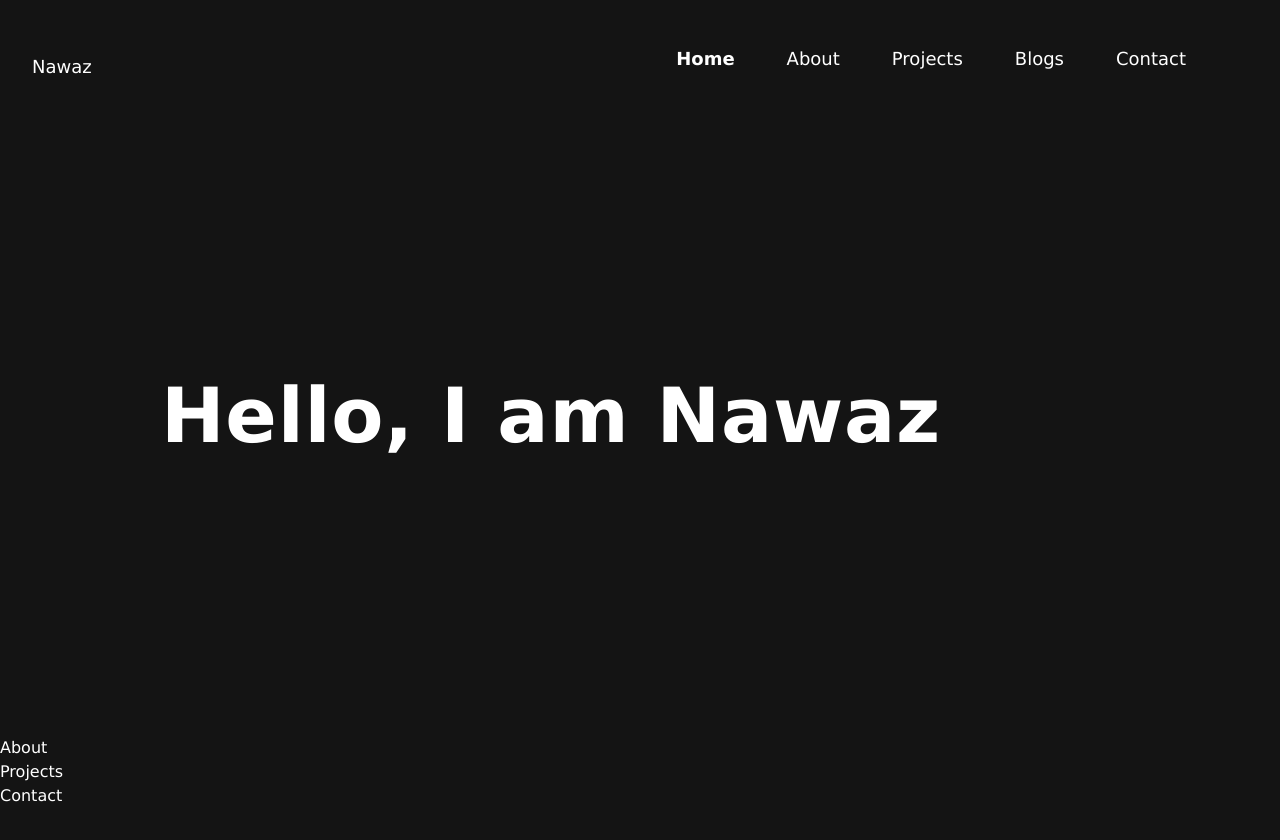
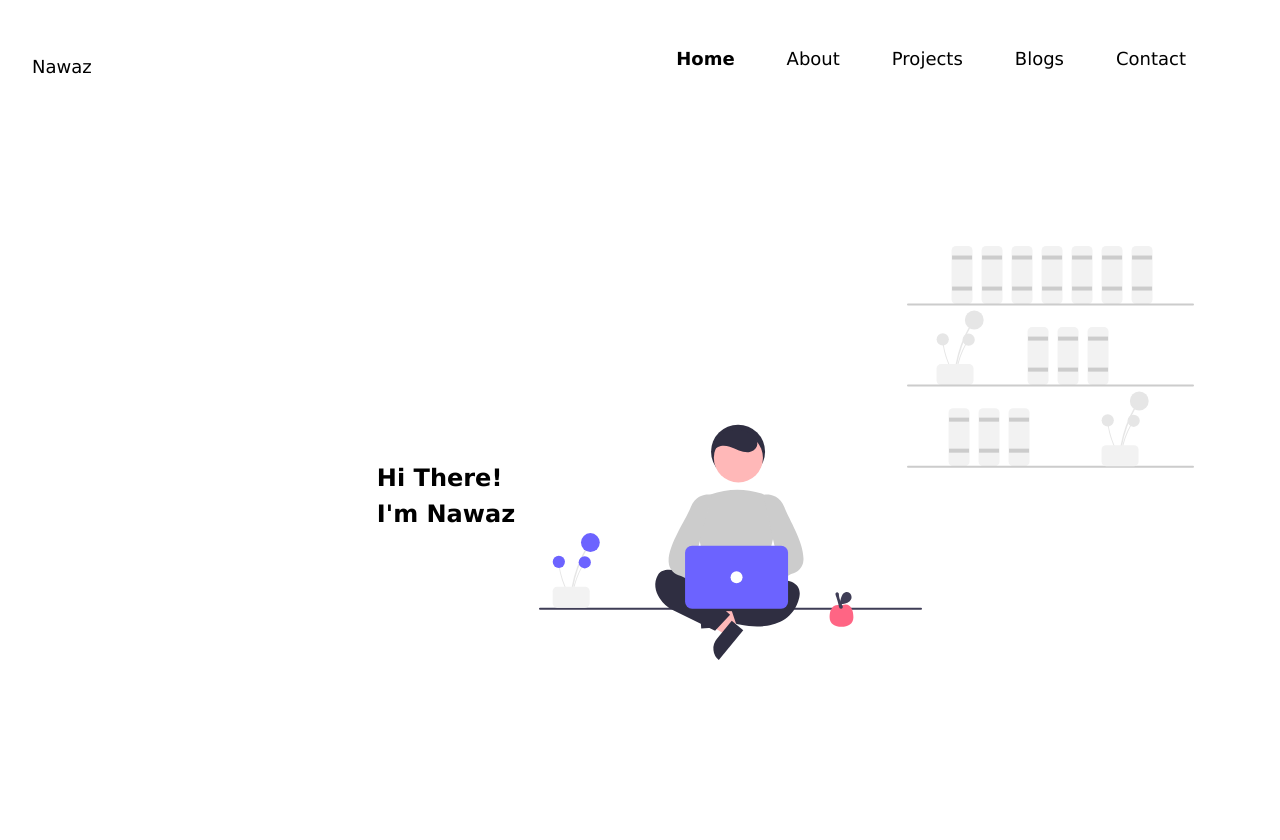
Before and after one commit to shaikahmadnawaz/portfolio-website, a React (Create React App) app: page / in a window 1280 px wide. Shown: the top 840 px of the page. Before the commit the page ends 808 px from the top, so only its background shows below. Built offline with nearby package versions, Linux system fonts and the light colour scheme.

Commit message:
svg added

```diff
--- a/src/App.css
+++ b/src/App.css
@@ -8,7 +8,7 @@ body {
   font-family: Verdana, Geneva, Tahoma, sans-serif;
   line-height: 1.5;
   overflow-x: hidden;
-  background: #141414;
+  background: white;
 }
 
 li {
--- a/src/components/common/navbar/navbar.css
+++ b/src/components/common/navbar/navbar.css
@@ -1,5 +1,5 @@
 .nav-container {
-  color: #ffffff;
+  color: black;
   display: flex;
   justify-content: space-between;
   align-items: center;
@@ -13,6 +13,7 @@
   font-size: 18px;
   margin: 0 1rem;
   padding-top: 3%;
+  color: black;
 }
 
 .nav-links {
@@ -22,14 +23,14 @@
 
 a {
   text-decoration: none;
-  color: #ffffff;
+  color: black;
 }
 
 .nav-links ul {
   display: flex;
   list-style-type: none;
   padding: 0;
-  color: white;
+  color: black;
   text-decoration: none;
 }
 
--- a/src/components/home/header/Header.js
+++ b/src/components/home/header/Header.js
@@ -1,11 +1,16 @@
 import React from "react";
 import "./header.css";
+import Me from "../../../assets/me.svg";
 
 const Header = () => {
   return (
     <section className="header-container">
-      <div>
-        <h1>Hello, I am Nawaz</h1>
+      <div className="left">
+        <h2>Hi There!</h2>
+        <h1>I'm Nawaz</h1>
+      </div>
+      <div className="right">
+        <img src={Me} alt="Me" />
       </div>
     </section>
   );
--- a/src/components/home/header/header.css
+++ b/src/components/home/header/header.css
@@ -1,14 +1,12 @@
 .header-container {
-  color: white;
-  max-width: 990px;
-  margin: auto;
-  height: 80vh;
+  color: black;
+  height: 100vh;
   display: flex;
   align-items: center;
-  padding: 1rem;
+  justify-content: center;
 }
 
-.header-container h1 {
+/* .header-container h1 {
   font-size: 76px;
   font-style: normal;
   font-weight: 600;
@@ -16,4 +14,26 @@
   text-align: center;
   letter-spacing: 0.01em;
   margin: 1.5rem 0;
+  color: black;
 }
+
+.header-container h2 {
+  color: black;
+} */
+
+.header-container .right {
+  width: 500px;
+  height: 500px;
+  margin-right: -7rem;
+}
+
+.header-container .left {
+  /* width: 300px;
+  height: 500px; */
+  color: black;
+  display: flex;
+  flex-direction: column;
+  align-items: flex-start;
+  justify-content: flex-start;
+  margin: 1.5rem 1.5rem;
+}
```
Also changed, not shown: src/assets/me.svg (added), src/assets/meg.svg (added).
